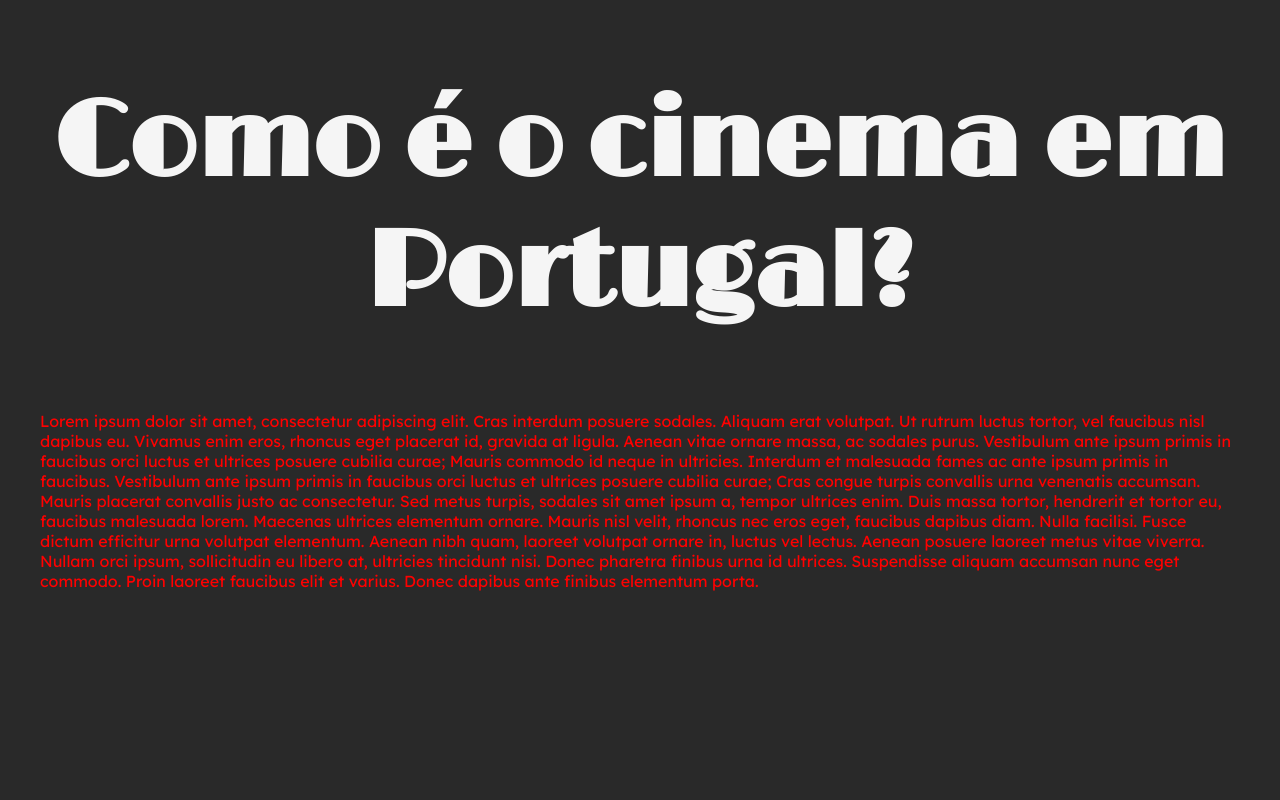
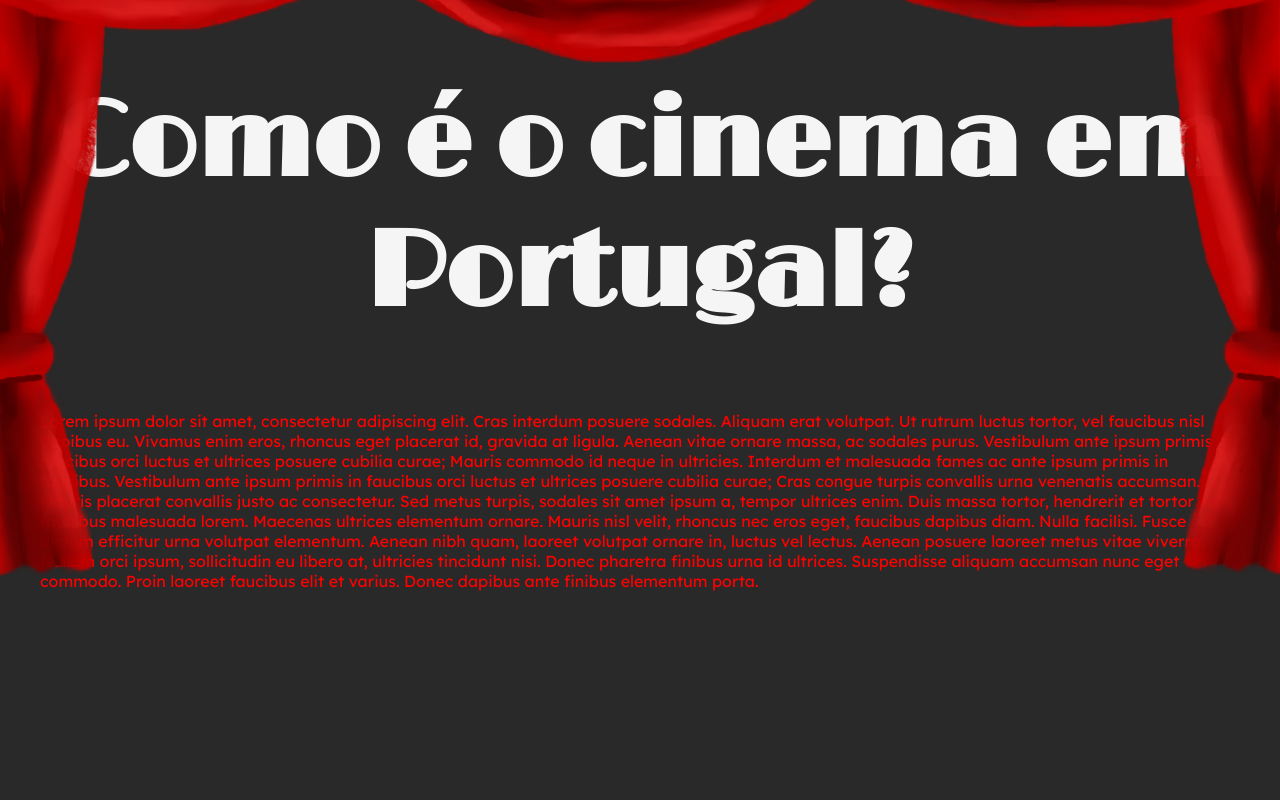
Before and after one commit to ClaraAriGomes/VI---Cinema-em-Portugal, a website: page index.html in a window 1280 px wide. Shown: the top 800 px of the page. Drawn offline with nearby package versions, Linux system fonts and the light colour scheme.

Commit message:
Add curtain images and implement scrolling curtain effect

```diff
--- /dev/null
+++ b/curtains.js
@@ -0,0 +1,31 @@
+const imgCurtainsTop = document.createElement('img');
+const imgCurtainsBottom = document.createElement('img');
+
+imgCurtainsTop.src = 'imagens/curtains-top.png';
+imgCurtainsTop.alt = 'Top part of the curtains';
+imgCurtainsTop.style.width = '100%';
+
+imgCurtainsBottom.src = 'imagens/curtains-bottom.png';
+imgCurtainsBottom.alt = 'Bottom part of the curtains';
+imgCurtainsBottom.style.width = '100%';
+
+// Overlay styles
+imgCurtainsTop.style.position = 'fixed';
+imgCurtainsTop.style.top = '-100px';
+imgCurtainsTop.style.left = '0';
+imgCurtainsTop.style.zIndex = '9999';
+
+imgCurtainsBottom.style.position = 'fixed';
+imgCurtainsBottom.style.top = '-50px';
+imgCurtainsBottom.style.left = '0';
+imgCurtainsBottom.style.zIndex = '9999';
+
+// Append to body
+document.body.appendChild(imgCurtainsBottom);
+document.body.appendChild(imgCurtainsTop);
+
+window.addEventListener('scroll', () => {
+  const scrollY = window.scrollY;
+  // keep the initial -100px offset and subtract scroll
+  imgCurtainsTop.style.top = `${-100 - scrollY}px`;
+});
--- a/index.html
+++ b/index.html
@@ -94,6 +94,8 @@
       Projecto realizado em âmbito da disciplina de Visualização de Informação
     </p>
   </footer>
+
+  <script type="text/javascript" src="curtains.js"></script>
 </body>
 
 </html>
```
Also changed, not shown: imagens/curtains-bottom.png (added), imagens/curtains-top.png (added).
